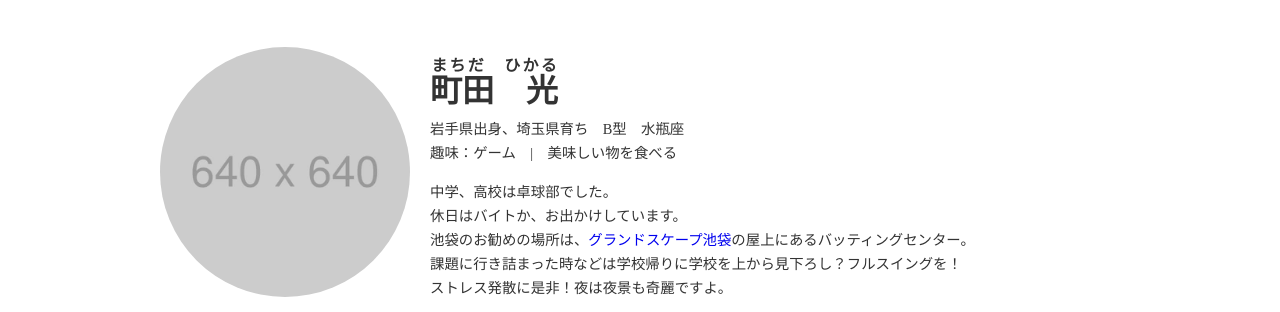
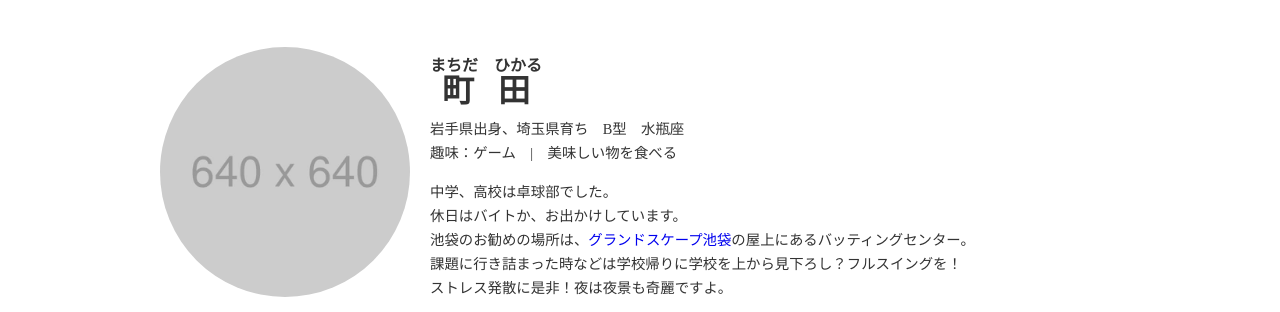
Before and after one commit to D233hikaru/self-introduction, a plain HTML site: page index.html in a window 1280 px wide. Shown: the part 854-1166 px from the top of the page. Drawn offline with nearby package versions, Linux system fonts and the light colour scheme.

Commit message:
Update index.html

```diff
--- a/index.html
+++ b/index.html
@@ -34,7 +34,7 @@
         <div class="content">
           <img src="me.jpg" alt="苗字名前">
           <div class="text">
-            <h3 class="content-name"><ruby><rb>町田　光</rb><rt>まちだ　ひかる</rt> </ruby></h3>
+            <h3 class="content-name"><ruby><rb>町田</rb><rt>まちだ　ひかる</rt> </ruby></h3>
             <p>岩手県出身、埼玉県育ち　B型　水瓶座<br>趣味：ゲーム　|　美味しい物を食べる</p>
             <p>中学、高校は卓球部でした。<br>休日はバイトか、お出かけしています。<br>
               池袋のお勧めの場所は、<a href="https://grandscape-ikebukuro.jp/">グランドスケープ池袋</a>の屋上にあるバッティングセンター。<br>
```
